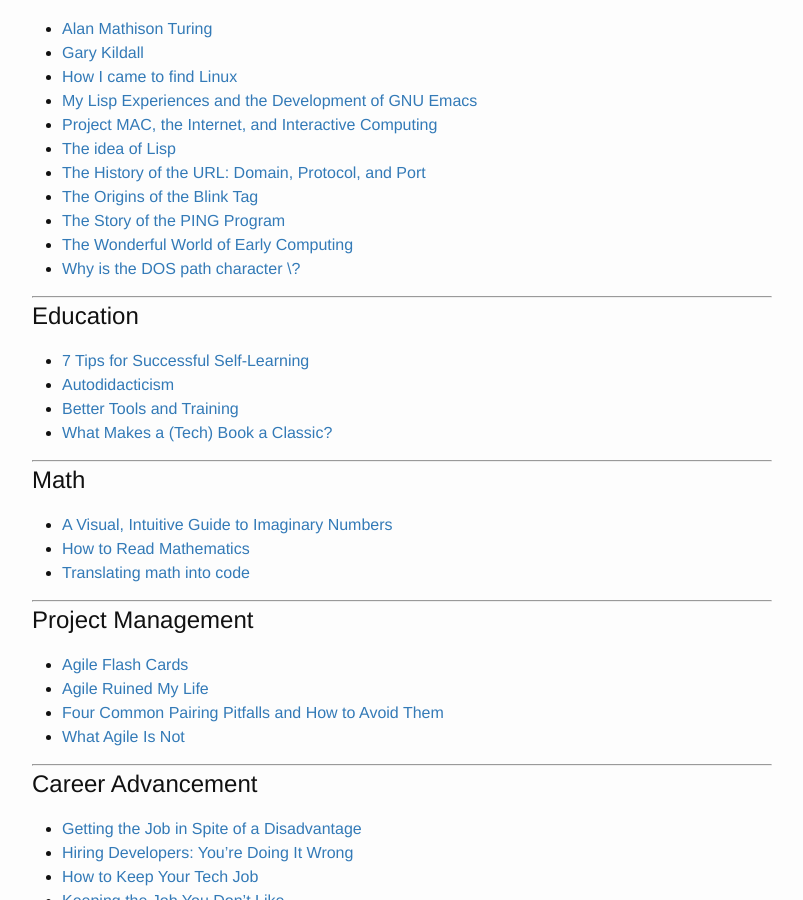
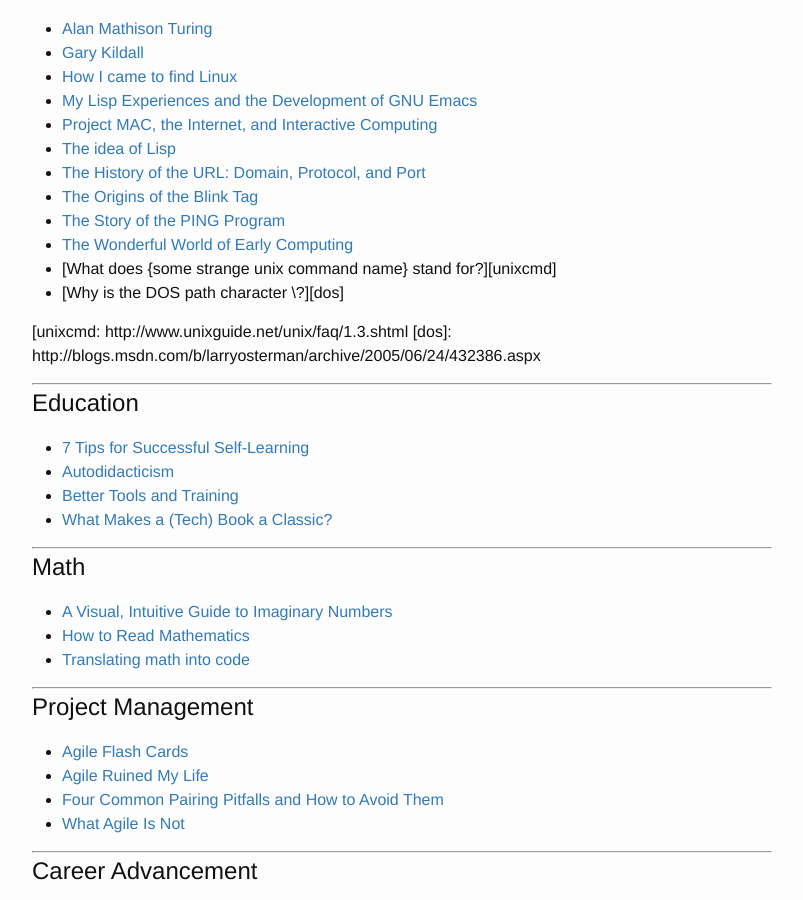
Before and after one commit to faif/blog, a Jekyll site: the page built from Posts.md, in a window 1280 px wide and 900 px high, scrolled down 1169 px. Shown: the whole window, without its empty margins (238-1041 px from the left). Built offline with Jekyll 4.4.1, drawn with Linux system fonts in a browser that asks for light colours.

Commit message:
Add new favorite link

```diff
--- a/Posts.md
+++ b/Posts.md
@@ -93,6 +93,7 @@
 * [The Origins of the Blink Tag][blink]
 * [The Story of the PING Program][ping]
 * [The Wonderful World of Early Computing][early]
+* [What does {some strange unix command name} stand for?][unixcmd]
 * [Why is the DOS path character \?][dos]
 
 [turing]: http://pragprog.com/magazines/2010-06/when-did-that-happen
@@ -105,6 +106,7 @@
 [blink]: http://www.montulli.org/theoriginofthe%3Cblink%3Etag
 [ping]: http://ftp.arl.mil/mike/ping.html
 [early]: http://www.neatorama.com/2008/01/25/the-wonderful-world-of-early-computing/
+[unixcmd: http://www.unixguide.net/unix/faq/1.3.shtml
 [dos]: http://blogs.msdn.com/b/larryosterman/archive/2005/06/24/432386.aspx
 
 ***
```
